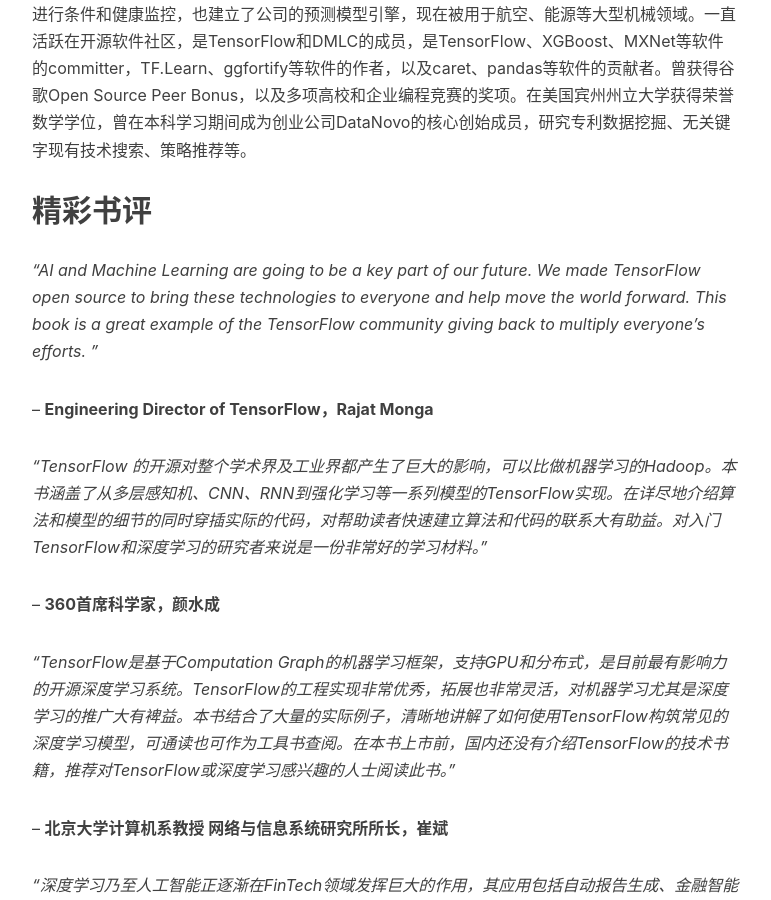
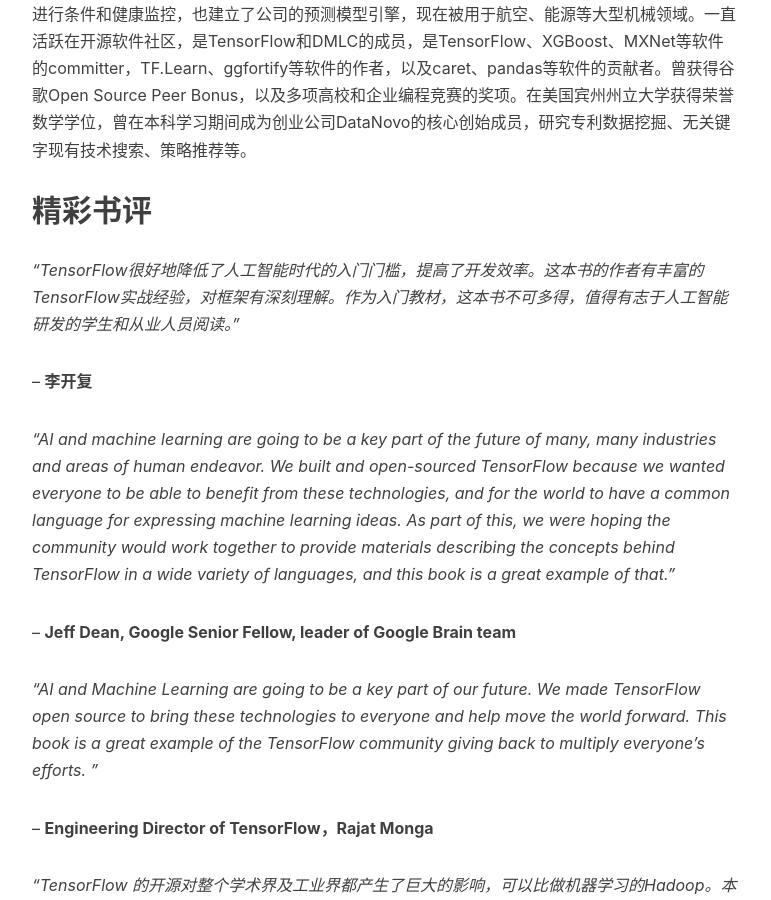
Before and after one commit to terrytangyuan/terrytangyuan.github.com, a Jekyll site: the page built from _posts/2017-02-12-tensorflow-in-practice-book-chinese.markdown, in a window 1280 px wide and 900 px high, scrolled down 2851 px. Shown: the whole window, without its empty margins (233-1004 px from the left). Built offline with Jekyll 4.4.1, drawn with Linux system fonts in a browser that asks for light colours; nearby versions of some CDN libraries; comment, search, counter and statistics services are not loaded.

Commit message:
Update 2017-02-12-tensorflow-in-practice-book-chinese.markdown

```diff
--- a/_posts/2017-02-12-tensorflow-in-practice-book-chinese.markdown
+++ b/_posts/2017-02-12-tensorflow-in-practice-book-chinese.markdown
@@ -41,6 +41,14 @@
 **唐源 (Yuan Tang)**，目前在芝加哥的Uptake公司带领团队建立用于多个物联网领域的数据科学引擎进行条件和健康监控，也建立了公司的预测模型引擎，现在被用于航空、能源等大型机械领域。一直活跃在开源软件社区，是TensorFlow和DMLC的成员，是TensorFlow、XGBoost、MXNet等软件的committer，TF.Learn、ggfortify等软件的作者，以及caret、pandas等软件的贡献者。曾获得谷歌Open Source Peer Bonus，以及多项高校和企业编程竞赛的奖项。在美国宾州州立大学获得荣誉数学学位，曾在本科学习期间成为创业公司DataNovo的核心创始成员，研究专利数据挖掘、无关键字现有技术搜索、策略推荐等。
 
 ## 精彩书评
+
+*"TensorFlow很好地降低了人工智能时代的入门门槛，提高了开发效率。这本书的作者有丰富的TensorFlow实战经验，对框架有深刻理解。作为入门教材，这本书不可多得，值得有志于人工智能研发的学生和从业人员阅读。"*
+
+-- **李开复**
+
+*"AI and machine learning are going to be a key part of the future of many, many industries and areas of human endeavor.  We built and open-sourced TensorFlow because we wanted everyone to be able to benefit from these technologies, and for the world to have a common language for expressing machine learning ideas.  As part of this, we were hoping the community would work together to provide materials describing the concepts behind TensorFlow in a wide variety of languages, and this book is a great example of that."*
+
+-- **Jeff Dean, Google Senior Fellow, leader of Google Brain team**
 
 *“AI and Machine Learning are going to be a key part of our future. We made TensorFlow open source to bring these technologies to everyone and help move the world forward. This book is a great example of the TensorFlow community giving back to multiply everyone’s efforts. ”*
 
```
